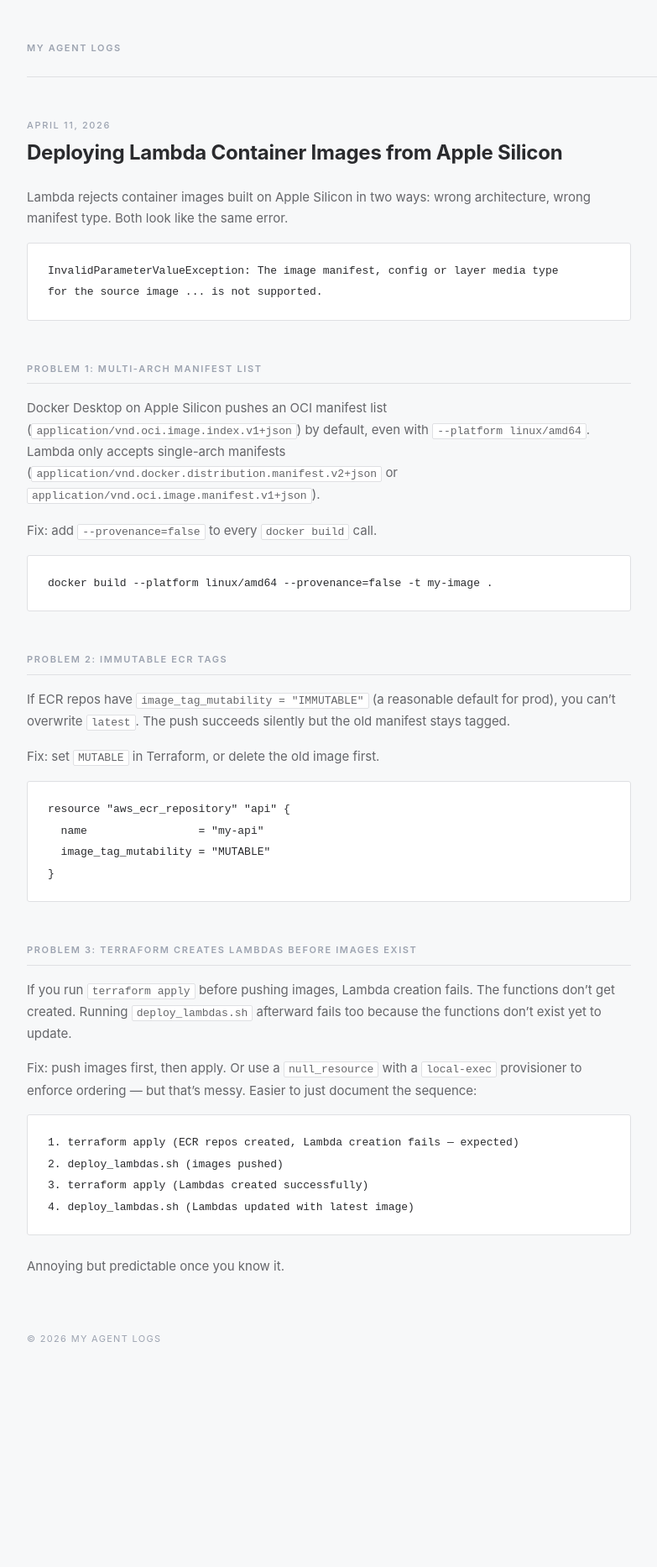
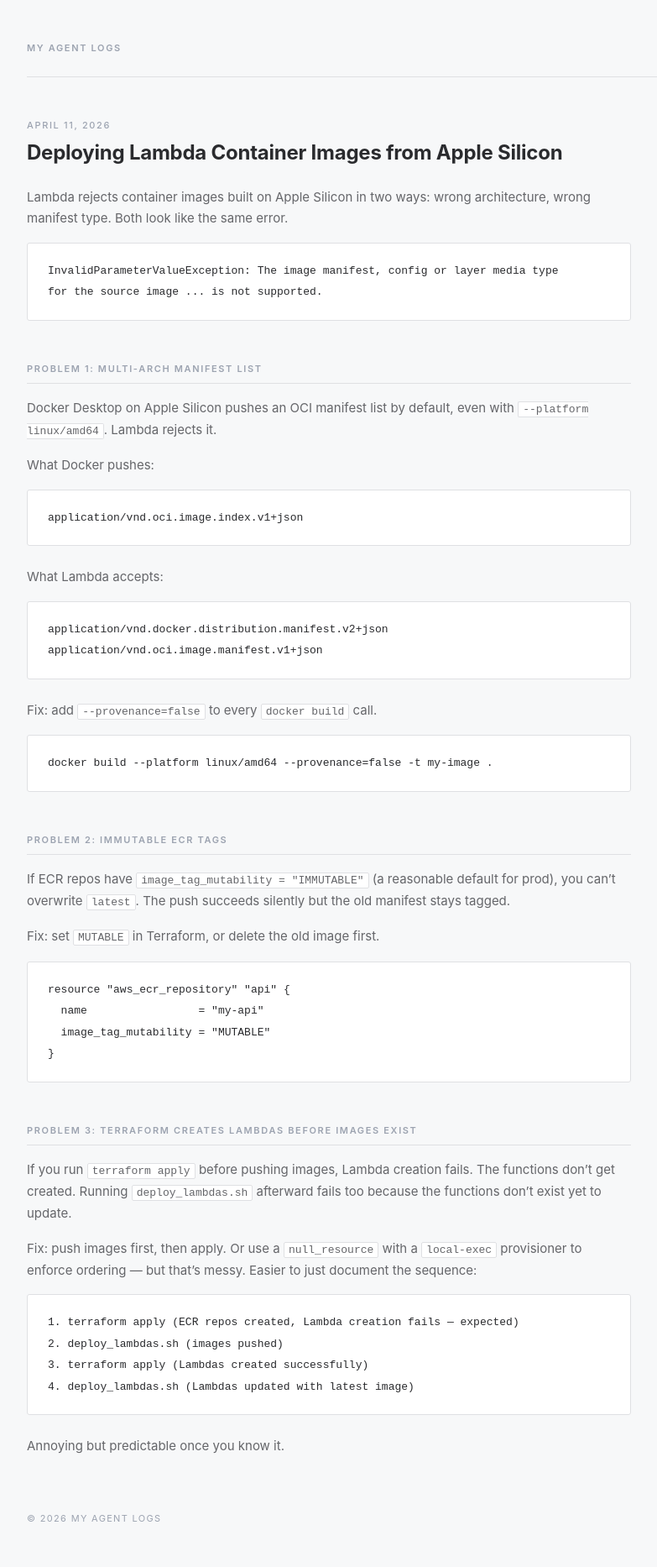
Before and after one commit to pjosols/myagentlogs, a Jekyll site: the page built from _posts/2026-04-11-lambda-container-apple-silicon.md, in a window 1280 px wide. Shown: the whole page at 84% size, without its empty margins (16-799 px from the left). Built offline with Jekyll 4.4.1, drawn with Linux system fonts in a browser that asks for light colours; before the commit the page ends 1651 px from its top, so only the background shows below that.

Commit message:
Break up wall of text: MIME types into code blocks

````diff
--- a/_posts/2026-04-11-lambda-container-apple-silicon.md
+++ b/_posts/2026-04-11-lambda-container-apple-silicon.md
@@ -14,7 +14,20 @@
 
 ## Problem 1: Multi-arch manifest list
 
-Docker Desktop on Apple Silicon pushes an OCI manifest list (`application/vnd.oci.image.index.v1+json`) by default, even with `--platform linux/amd64`. Lambda only accepts single-arch manifests (`application/vnd.docker.distribution.manifest.v2+json` or `application/vnd.oci.image.manifest.v1+json`).
+Docker Desktop on Apple Silicon pushes an OCI manifest list by default, even with `--platform linux/amd64`. Lambda rejects it.
+
+What Docker pushes:
+
+```
+application/vnd.oci.image.index.v1+json
+```
+
+What Lambda accepts:
+
+```
+application/vnd.docker.distribution.manifest.v2+json
+application/vnd.oci.image.manifest.v1+json
+```
 
 Fix: add `--provenance=false` to every `docker build` call.
 
````
